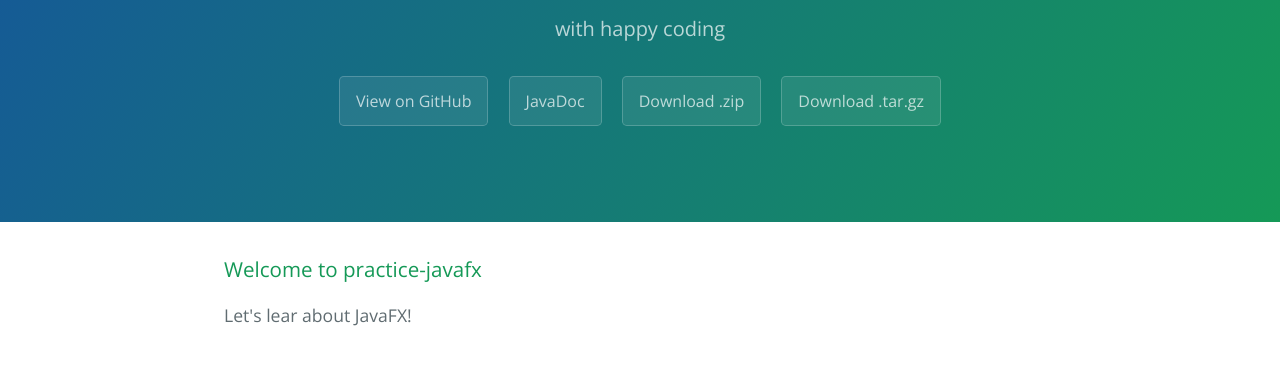
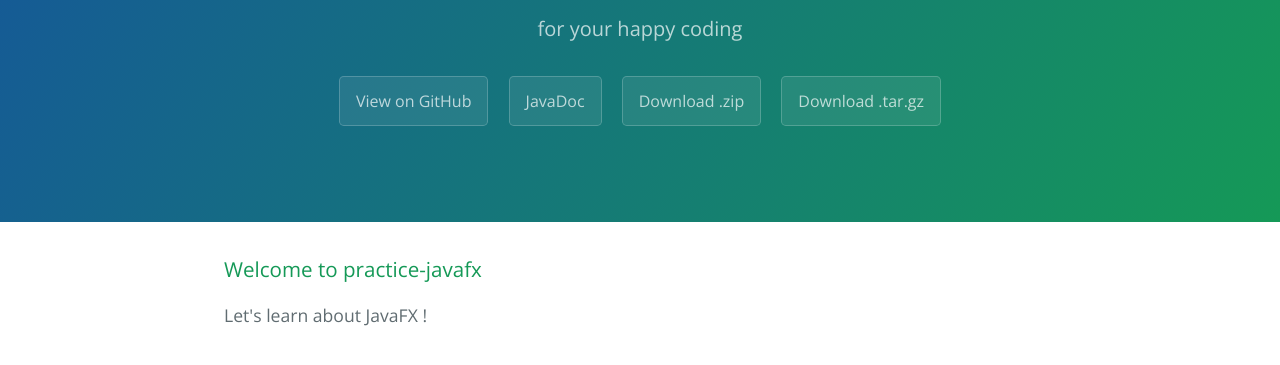
Before and after one commit to shinsakamoto/practice-javafx, a plain HTML site: page index.html in a window 1280 px wide. Shown: the part 161-526 px from the top of the page. Drawn offline with nearby package versions, Linux system fonts and the light colour scheme.

Commit message:
update site

```diff
--- a/index.html
+++ b/index.html
@@ -12,7 +12,7 @@
   <body>
     <section class="page-header">
       <h1 class="project-name">practice-javafx</h1>
-      <h2 class="project-tagline">with happy coding</h2>
+      <h2 class="project-tagline">for your happy coding</h2>
       <a href="https://github.com/shinsakamoto/practice-javafx" class="btn">View on GitHub</a>
       <a href="./doc/index.html" class="btn">JavaDoc</a>
       <a href="https://github.com/shinsakamoto/practice-javafx/zipball/master" class="btn">Download .zip</a>
@@ -23,7 +23,7 @@
       <h3>
 <a id="welcome-to-github-pages" class="anchor" href="#welcome-to-github-pages" aria-hidden="true"><span class="octicon octicon-link"></span></a>Welcome to practice-javafx</h3>
 
-<p>Let's lear about JavaFX!</p>
+<p>Let's learn about JavaFX !</p>
 
 </section>
   </body>
```
